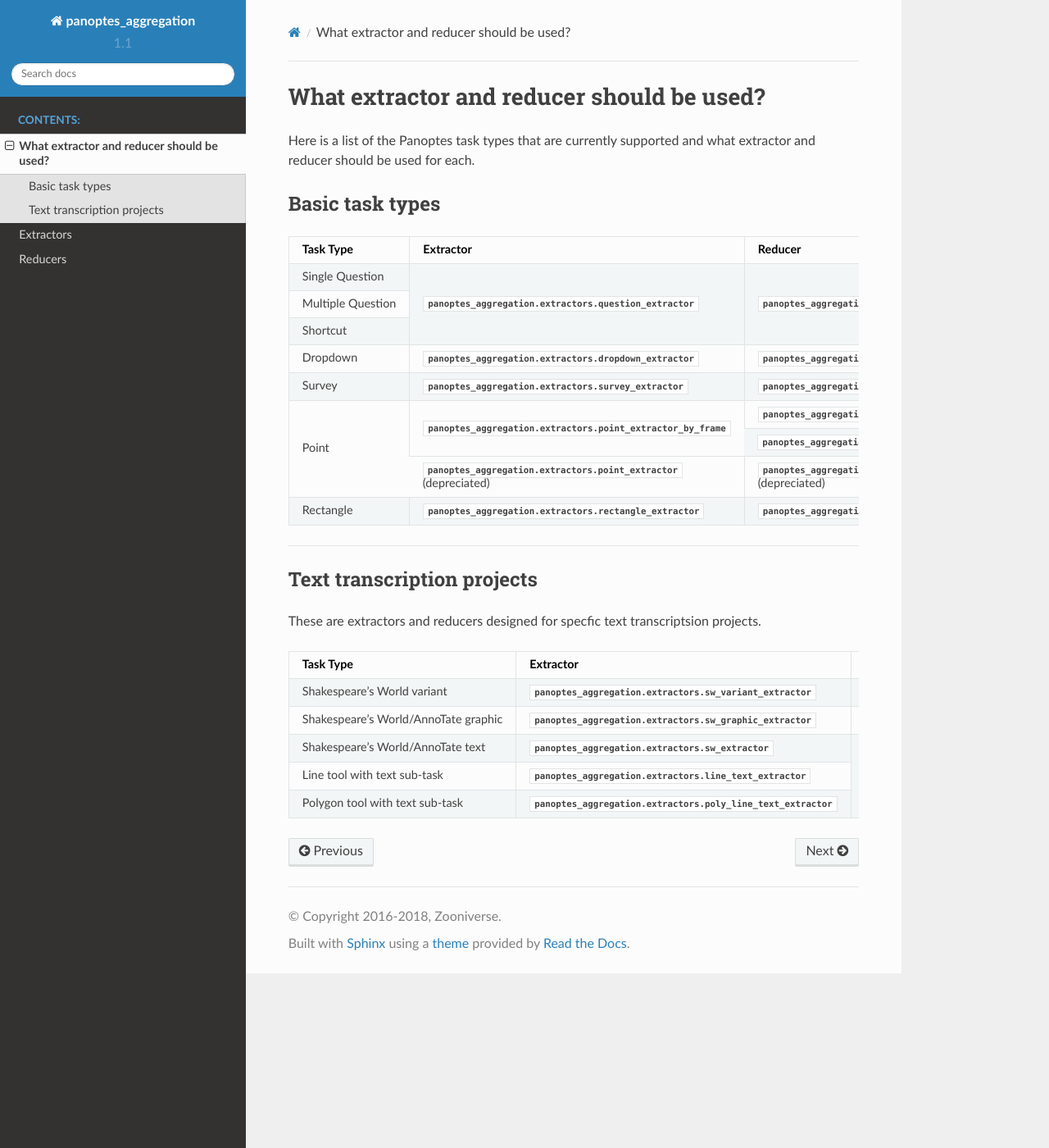
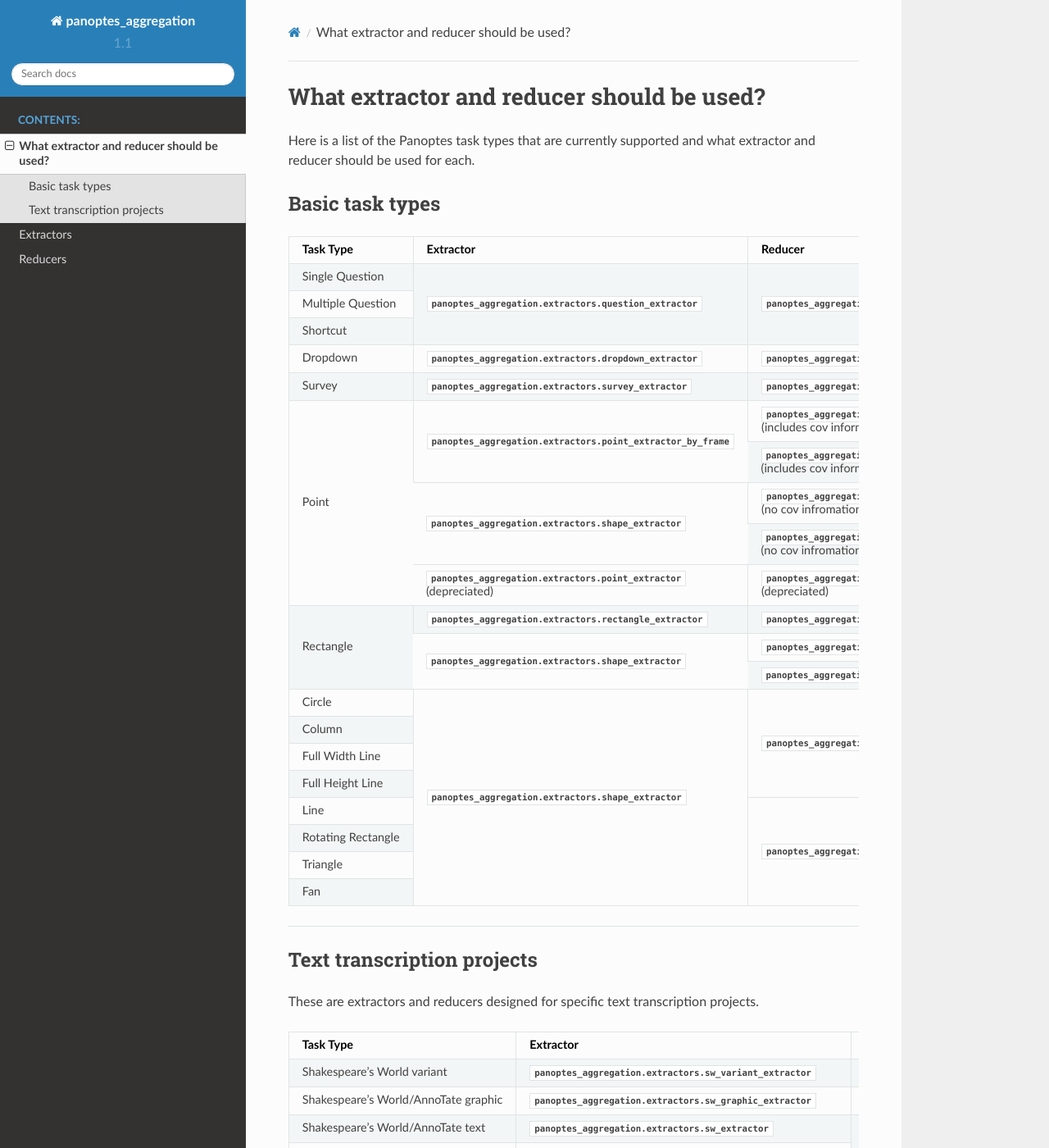
Before and after one commit to zooniverse/aggregation-for-caesar, a Sphinx documentation site: the page built from docs/source/Task_lookup_table.rst, in a window 1280 px wide and 1400 px high. Shown: the whole window at 82% size. Built offline with Sphinx 7.4.7 and the Read the Docs theme 2.0.0, drawn with Linux system fonts in a browser that asks for light colours; pages that are not in the unit, such as notebooks, are missing from menus.

Commit message:
Update documentation

```diff
--- a/docs/source/Task_lookup_table.rst
+++ b/docs/source/Task_lookup_table.rst
@@ -6,33 +6,57 @@
 Basic task types
 ----------------
 
-+-------------------+----------------------------------------------------------------------+--------------------------------------------------------------------+
-| Task Type         | Extractor                                                            | Reducer                                                            |
-+===================+======================================================================+====================================================================+
-| Single Question   | :mod:`panoptes_aggregation.extractors.question_extractor`            | :mod:`panoptes_aggregation.reducers.question_reducer`              |
-+-------------------+                                                                      |                                                                    |
-| Multiple Question |                                                                      |                                                                    |
-+-------------------+                                                                      |                                                                    |
-| Shortcut          |                                                                      |                                                                    |
-+-------------------+----------------------------------------------------------------------+--------------------------------------------------------------------+
-| Dropdown          | :mod:`panoptes_aggregation.extractors.dropdown_extractor`            | :mod:`panoptes_aggregation.reducers.dropdown_reducer`              |
-+-------------------+----------------------------------------------------------------------+--------------------------------------------------------------------+
-| Survey            | :mod:`panoptes_aggregation.extractors.survey_extractor`              | :mod:`panoptes_aggregation.reducers.survey_reducer`                |
-+-------------------+----------------------------------------------------------------------+--------------------------------------------------------------------+
-| Point             | :mod:`panoptes_aggregation.extractors.point_extractor_by_frame`      | :mod:`panoptes_aggregation.reducers.point_reducer_dbscan`          |
-|                   |                                                                      +--------------------------------------------------------------------+
-|                   |                                                                      | :mod:`panoptes_aggregation.reducers.point_reducer_hdbscan`         |
-|                   +----------------------------------------------------------------------+--------------------------------------------------------------------+
-|                   | :mod:`panoptes_aggregation.extractors.point_extractor` (depreciated) | :mod:`panoptes_aggregation.reducers.point_reducer` (depreciated)   |
-+-------------------+----------------------------------------------------------------------+--------------------------------------------------------------------+
-| Rectangle         | :mod:`panoptes_aggregation.extractors.rectangle_extractor`           | :mod:`panoptes_aggregation.reducers.rectangle_reducer`             |
-+-------------------+----------------------------------------------------------------------+--------------------------------------------------------------------+
++--------------------+----------------------------------------------------------------------+---------------------------------------------------------------------------------------+
+| Task Type          | Extractor                                                            | Reducer                                                                               |
++====================+======================================================================+=======================================================================================+
+| Single Question    | :mod:`panoptes_aggregation.extractors.question_extractor`            | :mod:`panoptes_aggregation.reducers.question_reducer`                                 |
++--------------------+                                                                      |                                                                                       |
+| Multiple Question  |                                                                      |                                                                                       |
++--------------------+                                                                      |                                                                                       |
+| Shortcut           |                                                                      |                                                                                       |
++--------------------+----------------------------------------------------------------------+---------------------------------------------------------------------------------------+
+| Dropdown           | :mod:`panoptes_aggregation.extractors.dropdown_extractor`            | :mod:`panoptes_aggregation.reducers.dropdown_reducer`                                 |
++--------------------+----------------------------------------------------------------------+---------------------------------------------------------------------------------------+
+| Survey             | :mod:`panoptes_aggregation.extractors.survey_extractor`              | :mod:`panoptes_aggregation.reducers.survey_reducer`                                   |
++--------------------+----------------------------------------------------------------------+---------------------------------------------------------------------------------------+
+| Point              | :mod:`panoptes_aggregation.extractors.point_extractor_by_frame`      | :mod:`panoptes_aggregation.reducers.point_reducer_dbscan` (includes cov information)  |
+|                    |                                                                      +---------------------------------------------------------------------------------------+
+|                    |                                                                      | :mod:`panoptes_aggregation.reducers.point_reducer_hdbscan` (includes cov information) |
+|                    +----------------------------------------------------------------------+---------------------------------------------------------------------------------------+
+|                    | :mod:`panoptes_aggregation.extractors.shape_extractor`               | :mod:`panoptes_aggregation.reducers.shape_reducer_dbscan` (no cov infromation)        |
+|                    |                                                                      +---------------------------------------------------------------------------------------+
+|                    |                                                                      | :mod:`panoptes_aggregation.reducers.shape_reducer_hdbscan` (no cov infromation)       |
+|                    +----------------------------------------------------------------------+---------------------------------------------------------------------------------------+
+|                    | :mod:`panoptes_aggregation.extractors.point_extractor` (depreciated) | :mod:`panoptes_aggregation.reducers.point_reducer` (depreciated)                      |
++--------------------+----------------------------------------------------------------------+---------------------------------------------------------------------------------------+
+| Rectangle          | :mod:`panoptes_aggregation.extractors.rectangle_extractor`           | :mod:`panoptes_aggregation.reducers.rectangle_reducer`                                |
+|                    +----------------------------------------------------------------------+---------------------------------------------------------------------------------------+
+|                    | :mod:`panoptes_aggregation.extractors.shape_extractor`               | :mod:`panoptes_aggregation.reducers.shape_reducer_dbscan`                             |
+|                    |                                                                      +---------------------------------------------------------------------------------------+
+|                    |                                                                      | :mod:`panoptes_aggregation.reducers.shape_reducer_hdbscan`                            |
++--------------------+----------------------------------------------------------------------+---------------------------------------------------------------------------------------+
+| Circle             | :mod:`panoptes_aggregation.extractors.shape_extractor`               | :mod:`panoptes_aggregation.reducers.shape_reducer_dbscan`                             |
++--------------------+                                                                      |                                                                                       |
+| Column             |                                                                      |                                                                                       |
++--------------------+                                                                      |                                                                                       |
+| Full Width Line    |                                                                      |                                                                                       |
++--------------------+                                                                      |                                                                                       |
+| Full Height Line   |                                                                      |                                                                                       |
++--------------------+                                                                      +---------------------------------------------------------------------------------------+
+| Line               |                                                                      | :mod:`panoptes_aggregation.reducers.shape_reducer_hdbscan`                            |
++--------------------+                                                                      |                                                                                       |
+| Rotating Rectangle |                                                                      |                                                                                       |
++--------------------+                                                                      |                                                                                       |
+| Triangle           |                                                                      |                                                                                       |
++--------------------+                                                                      |                                                                                       |
+| Fan                |                                                                      |                                                                                       |
++--------------------+----------------------------------------------------------------------+---------------------------------------------------------------------------------------+
 
 -----
 
 Text transcription projects
 ---------------------------
-These are extractors and reducers designed for specfic text transcriptsion projects.
+These are extractors and reducers designed for specific text transcription projects.
 
 +--------------------------------------+-----------------------------------------------------------------+--------------------------------------------------------------------+
 | Task Type                            | Extractor                                                       | Reducer                                                            |
--- a/docs/source/extractros.rst
+++ b/docs/source/extractros.rst
@@ -17,6 +17,11 @@
 ----
 
 .. automodule:: panoptes_aggregation.extractors.rectangle_extractor
+  :members:
+
+----
+
+.. automodule:: panoptes_aggregation.extractors.shape_extractor
   :members:
 
 ----
```
Also changed, not shown: docs/source/reducers.rst (+10 -0 lines), 2 other files.
